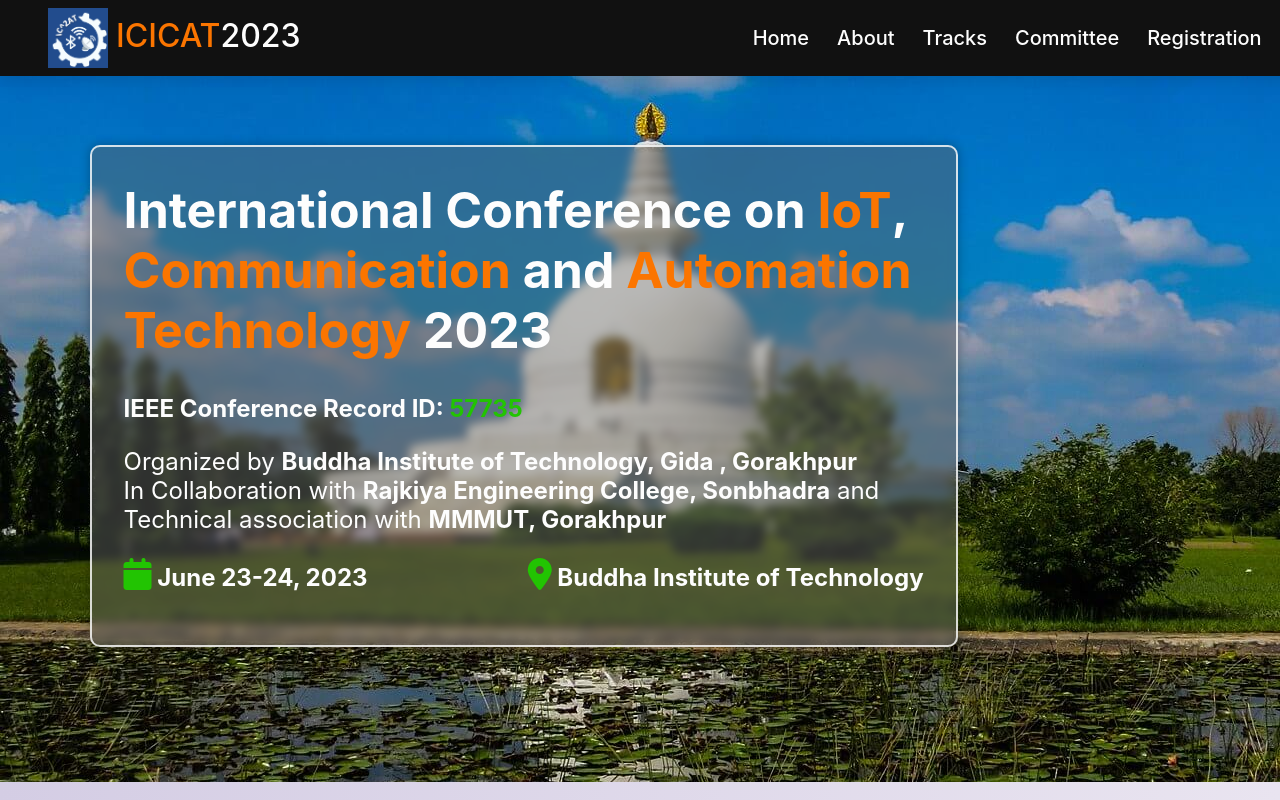
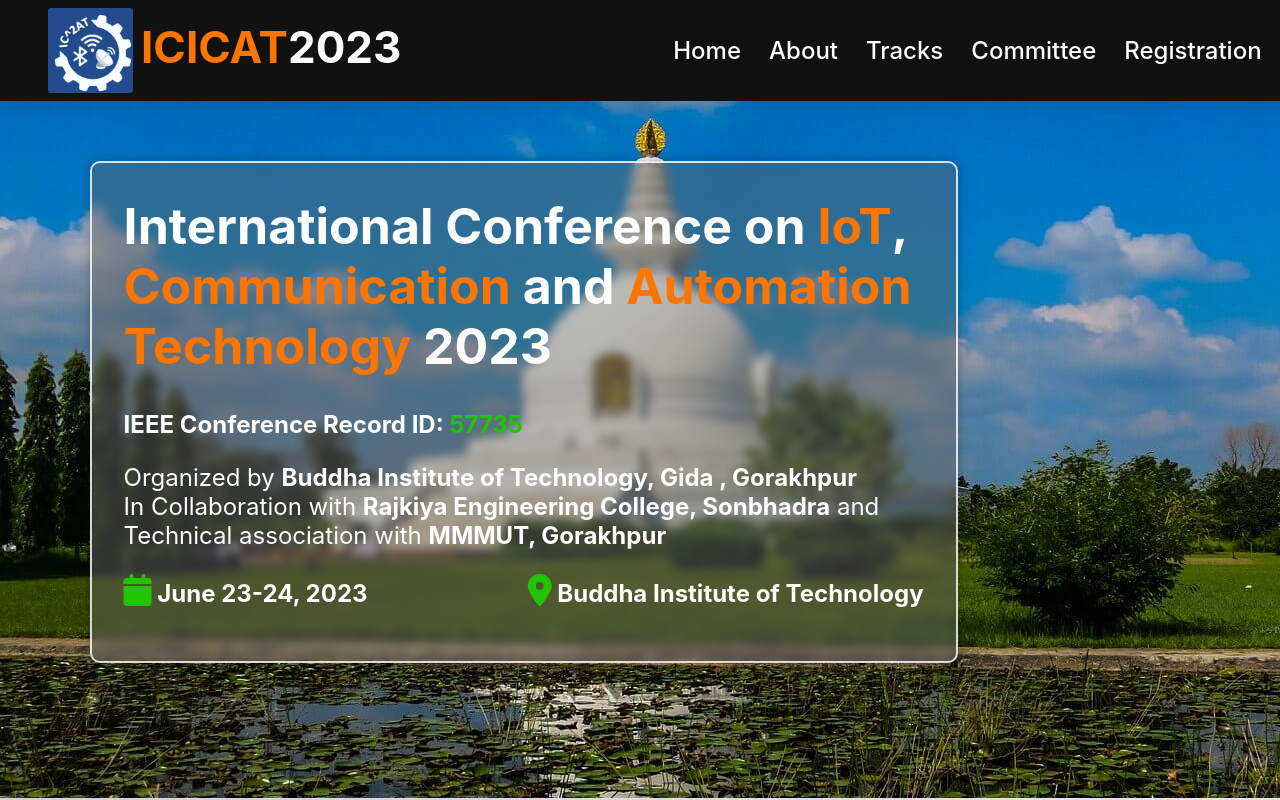
Before and after one commit to Prashant-17-11/ICICAT2023, a React (Create React App) app: page / in a window 1280 px wide. Shown: the top 800 px of the page. Built offline with nearby package versions, Linux system fonts and the light colour scheme.

Commit message:
UI changes

```diff
--- a/src/components/Venue.js
+++ b/src/components/Venue.js
@@ -22,9 +22,10 @@
         <iframe
           src='https://www.google.com/maps/embed?pb=!1m18!1m12!1m3!1d14252.63663838802!2d83.26270768752353!3d26.739296632555305!2m3!1f0!2f0!3f0!3m2!1i1024!2i768!4f13.1!3m3!1m2!1s0x399147380139859b%3A0x708768ccb2c065c9!2sBuddha%20Institute%20of%20Technology%20%2C%20Gorakhpur!5e0!3m2!1sen!2sin!4v1677175967596!5m2!1sen!2sin'
           style={{ border: 0 }}
-          allowfullscreen=''
+          allowFullScreen=''
           loading='lazy'
           referrerpolicy='no-referrer-when-downgrade'
+          title='Venue'
         ></iframe>
       </div>
     </div>
--- a/src/styles/AllCommittee.css
+++ b/src/styles/AllCommittee.css
@@ -1,4 +1,4 @@
 .committee_container {
-  padding-top: 4rem;
+  padding-top: 5rem;
   background-image: linear-gradient(90deg, #d4cde4, #e9e4f0) !important;
 }
--- a/src/styles/Home.css
+++ b/src/styles/Home.css
@@ -1,3 +1,3 @@
 .home_container {
-  padding-top: 2rem;
+  padding-top: 3rem;
 }
--- a/src/styles/HomeImageSlider.css
+++ b/src/styles/HomeImageSlider.css
@@ -139,7 +139,7 @@
   }
 }
 
-@media screen and (max-width: 500px) {
+@media screen and (max-width: 400px) {
   .description {
     width: 300px;
     height: 470px;
--- a/src/styles/Navbar.css
+++ b/src/styles/Navbar.css
@@ -12,8 +12,9 @@
 }
 
 .logo {
-  width: 60px;
-  height: 60px;
+  width: 100px;
+  height: 100px;
+  border-radius: 3px;
 }
 
 .left a {
@@ -22,9 +23,9 @@
 }
 
 .nav_text {
-  font-size: 2rem;
-  padding: 0.5rem 0.5rem;
-  font-weight: 500;
+  font-size: 3rem;
+  padding: 0.75rem 0.5rem;
+  font-weight: 700;
   color: var(--text-color-light);
 }
 
@@ -36,8 +37,8 @@
 }
 
 .navbar_items li {
-  margin-right: 1.75rem;
-  font-size: 1.25rem;
+  margin-right: 2rem;
+  font-size: 1.85rem;
   font-weight: 500;
   position: relative;
   cursor: pointer;
@@ -70,21 +71,43 @@
   margin-right: 2rem;
 }
 
+@media screen and (max-width: 1300px) {
+  .logo {
+    width: 85px;
+    height: 85px;
+  }
+  .nav_text {
+    font-size: 2.75rem;
+  }
+  .navbar_items li {
+    margin-right: 1.75rem;
+    font-size: 1.5rem;
+  }
+}
+
 @media screen and (max-width: 1000px) {
   .navbar {
     padding-left: 2rem;
   }
   .logo {
-    width: 50px;
-    height: 50px;
+    width: 75px;
+    height: 75px;
   }
-
   .navbar_items li {
-    margin-right: 0.75rem;
+    margin-right: 1.5rem;
   }
 }
 
-@media screen and (max-width: 700px) {
+@media screen and (max-width: 950px) {
+  .logo {
+    width: 65px;
+    height: 65px;
+  }
+  .nav_text {
+    font-size: 2.125rem;
+    padding: 0.5rem 0.5rem;
+  }
+
   .navbar_items {
     flex-direction: column;
     align-items: flex-start;
@@ -104,7 +127,7 @@
   }
 
   .navbar_items li {
-    margin-bottom: 1rem;
+    margin-bottom: 1.5rem;
   }
 
   .toggle {
--- a/src/styles/Registration.css
+++ b/src/styles/Registration.css
@@ -1,5 +1,5 @@
 .registration {
-  padding-top: 4rem;
+  padding-top: 6rem;
 }
 
 .registration h1 {
```
